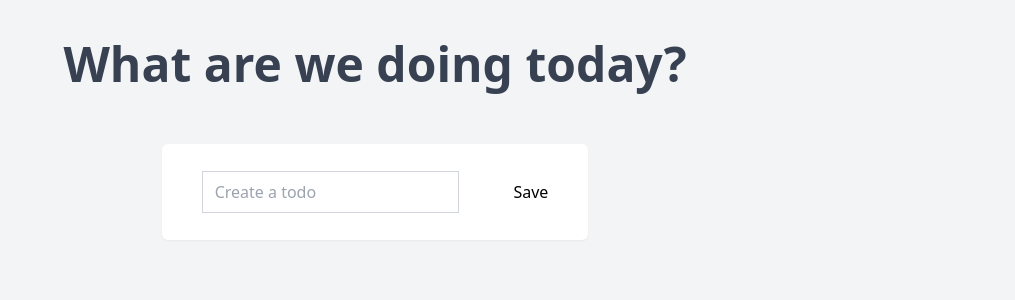
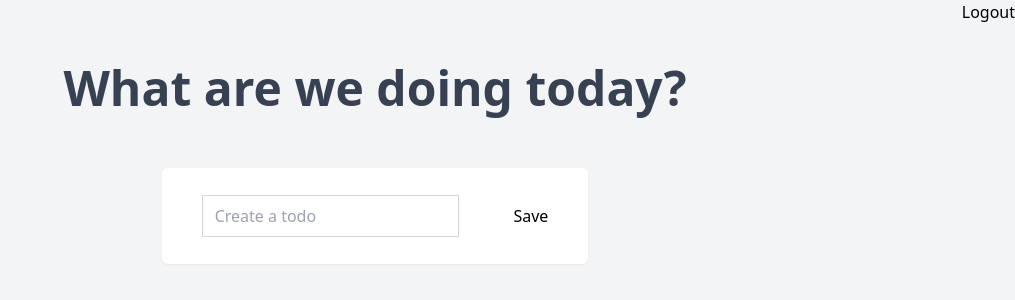
Before and after one commit to Nikitapil/nuxt3-todo, a Nuxt app: page / in a window 1280 px wide. Shown: the top 300 px of the page, without its empty margins (265-1280 px from the left). Built offline with nearby package versions, Linux system fonts and the light colour scheme.

Commit message:
finish auth feature

```diff
--- a/package.json
+++ b/package.json
@@ -13,6 +13,7 @@
     "@nuxt/devtools": "latest",
     "@types/bcrypt": "^5.0.0",
     "@types/jest": "^29.5.4",
+    "@types/js-cookie": "^3.0.3",
     "@types/uuid": "^9.0.2",
     "@vitest/coverage-v8": "^0.34.3",
     "autoprefixer": "^10.4.15",
@@ -29,6 +30,7 @@
     "bcrypt": "^5.1.1",
     "c8": "^8.0.1",
     "joi": "^17.10.1",
+    "js-cookie": "^3.0.5",
     "jsonwebtoken": "^9.0.2",
     "pinia": "^2.1.6",
     "uuid": "^9.0.0",
--- a/pages/index.vue
+++ b/pages/index.vue
@@ -1,6 +1,9 @@
 <script setup lang="ts">
 
 import {useTodoStore} from "~/store/todo";
+import cookie from 'js-cookie';
+
+const router = useRouter()
 
 const todoStore = useTodoStore()
 
@@ -27,10 +30,18 @@ watch(error, (value: boolean) => {
     }, 3000)
   }
 })
+
+const logout = () => {
+  cookie.remove('nuxt3-todo-token')
+  router.push('/auth')
+}
 </script>
 
 <template>
   <main class="pt-18 min-h-screen bg-gray-100">
+    <nav class="flex justify-end">
+      <a @click="logout">Logout</a>
+    </nav>
     <section class="text-center py-10">
       <h1 class="text-5xl font-bold text-gray-700">What are we doing today?</h1>
     </section>
```
Also changed, not shown: 2 other files (tests, documents, lock files or other folders).
